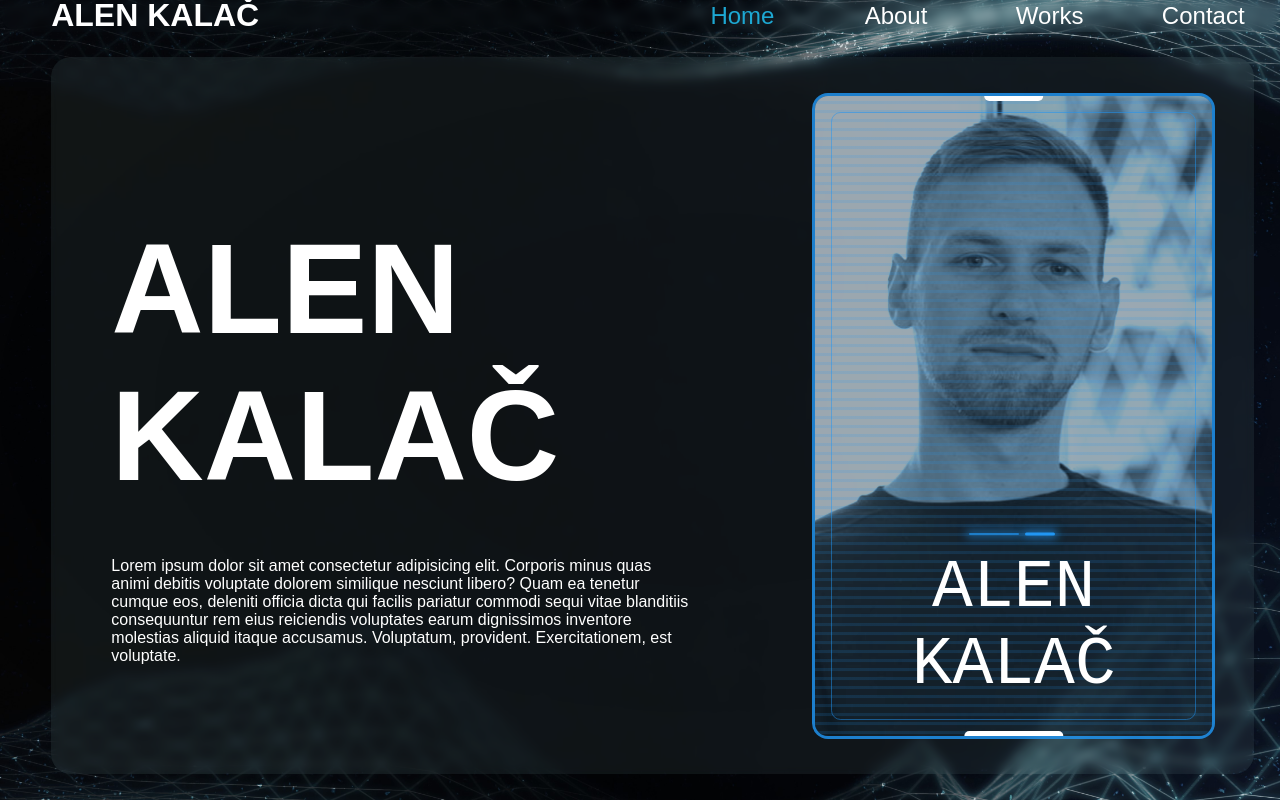
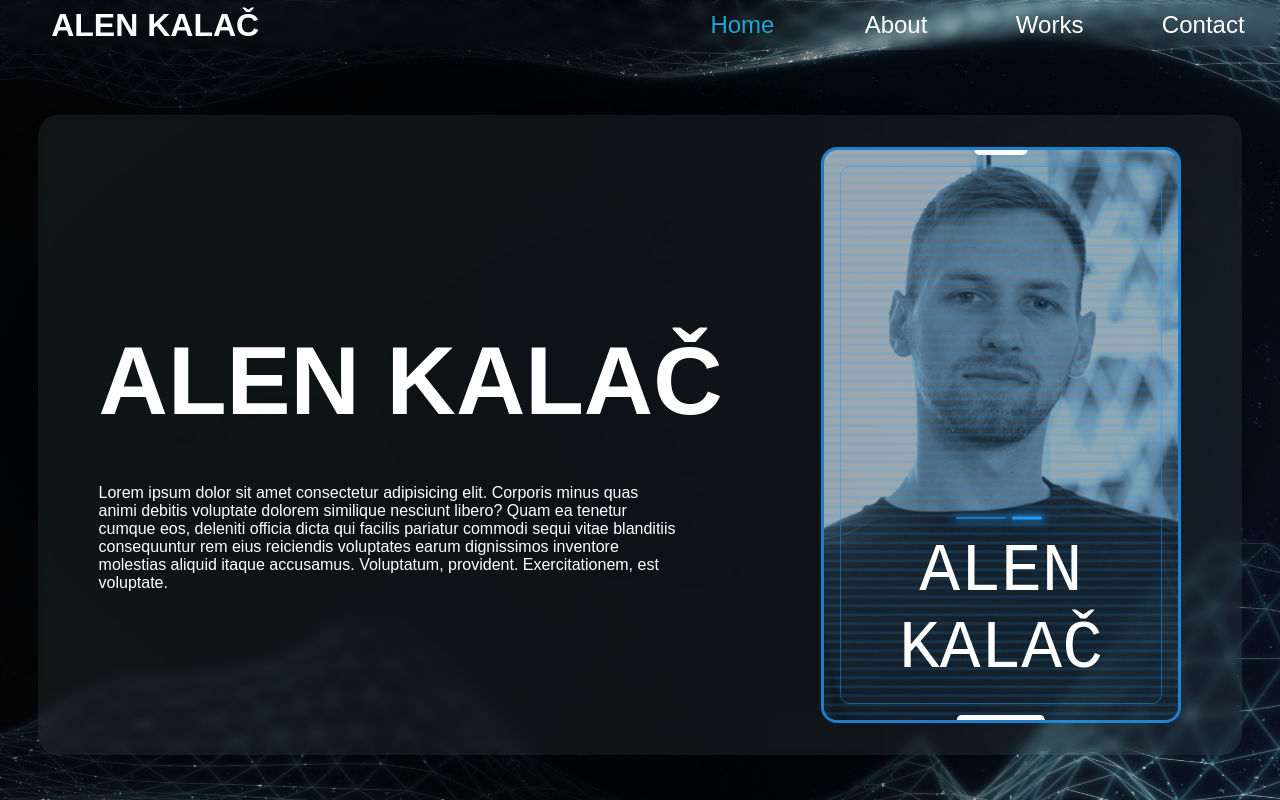
Before and after one commit to Alen-Kalac/PortfolioSite, a React (Create React App) app: page / in a window 1280 px wide. Built offline with nearby package versions, Linux system fonts and the light colour scheme.

Commit message:
Fixed a problem with navbar being pushed off the screen

```diff
--- a/src/App.css
+++ b/src/App.css
@@ -6,6 +6,8 @@
   font-style: normal;
 }
 body{
+  width: 100%;
+  height: 100%;
   background-image: url(heroBackground.jpg);
   background-size: cover;
   display: flex;
--- a/src/components/Header/Header.css
+++ b/src/components/Header/Header.css
@@ -2,9 +2,13 @@ li a.active {
   color: #1da8d3;
 }
 header {
-backdrop-filter: blur(5px);
-border-bottom-left-radius: 20px;
-border-bottom-right-radius: 20px;
+  position: fixed;
+  top: 0;
+  width: 100%;
+  height: 50px;
+  backdrop-filter: blur(5px);
+  border-bottom-left-radius: 20px;
+  border-bottom-right-radius: 20px;
   padding-left: 4%;
   overflow: hidden;
   display: flex;
@@ -19,7 +23,7 @@ border-bottom-right-radius: 20px;
   justify-content: space-evenly;
 }
 .header-links li {
-    position: relative;
+  position: relative;
   display: flex;
   align-items: center;
   justify-content: center;
--- a/src/pages/About/About.css
+++ b/src/pages/About/About.css
@@ -4,21 +4,23 @@
 .hero-section {
   position: relative;
   display: flex;
+  align-items: center;
+  justify-content: center;
   flex-direction: column;
   width: 100%;
   height: 100vh;
 }
 
 .hero-section-content {
+  margin-top: 70px;
   backdrop-filter: blur(5px);
   background-color: rgba(194, 243, 255, 0.07);
   border-radius: 20px;
   width: 94%;
-  height: 100%;
+  height: 80%;
   display: flex;
   justify-content: space-between;
   align-items: center;
-  margin: 2% 4%;
 }
 .text-wrapper {
   padding-left: 5%;
@@ -31,7 +33,7 @@
   overflow: hidden;
 }
 .text-wrapper .name {
-  font-size: 8rem;
+  font-size: 7.5vw;
   margin: 3rem 0;
 }
 .text-wrapper .description {
```
